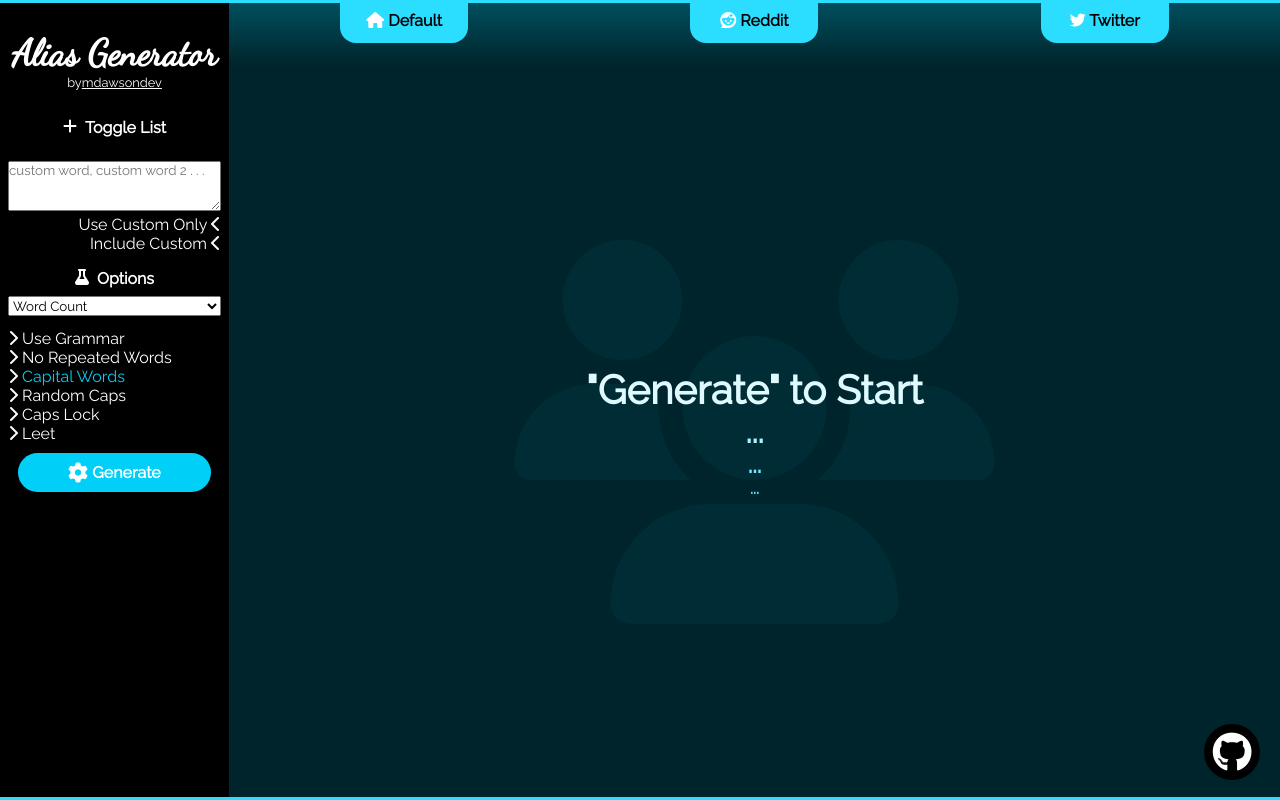
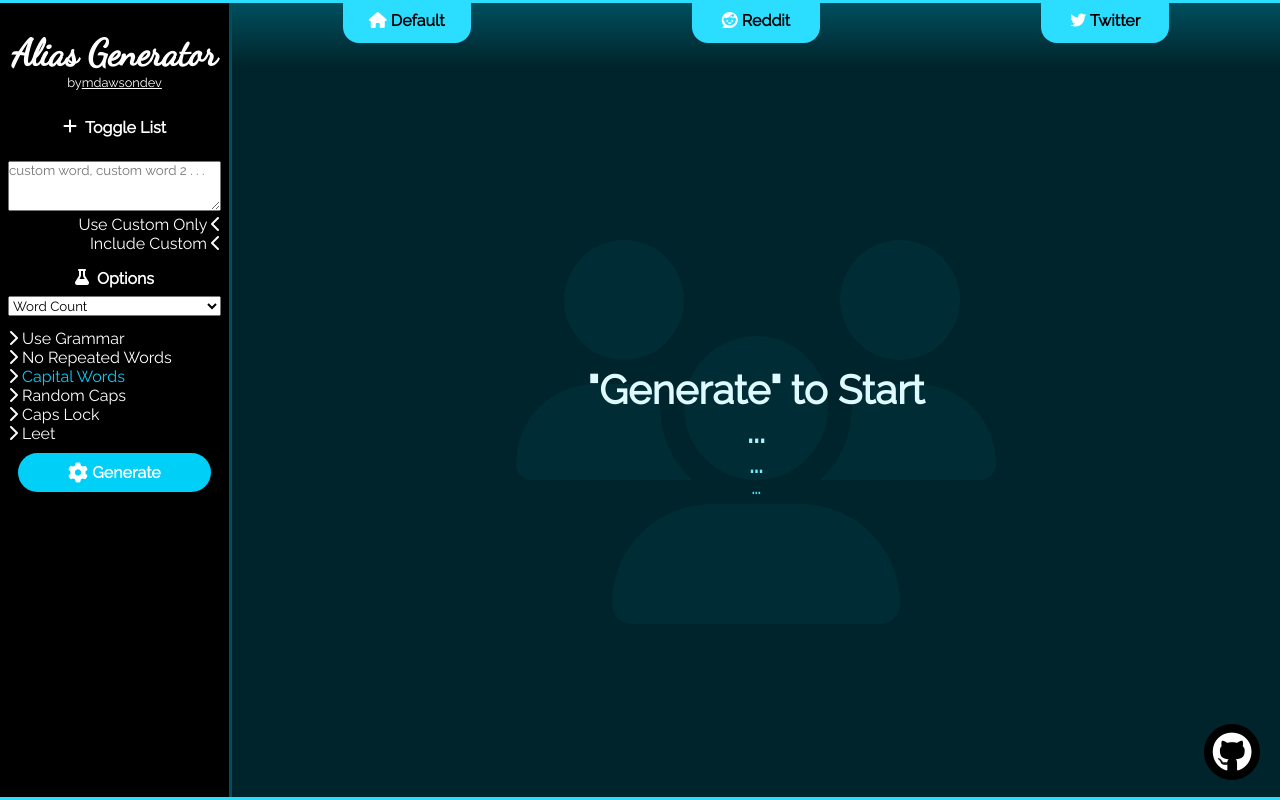
Before and after one commit to mdawsondev/AliasGenerator, a plain HTML site: page index.html in a window 1280 px wide. Drawn offline with Linux system fonts and the light colour scheme.

Commit message:
Add border to aside

```diff
--- a/style.scss
+++ b/style.scss
@@ -35,6 +35,7 @@ body {
 aside {
 	background-color: darken($sColor, 50%);
 	padding: 0.5em;
+	border-right: 0.2em solid darken($sColor, 30%);
 }
 
 button {
```
Also changed, not shown: style.css.
